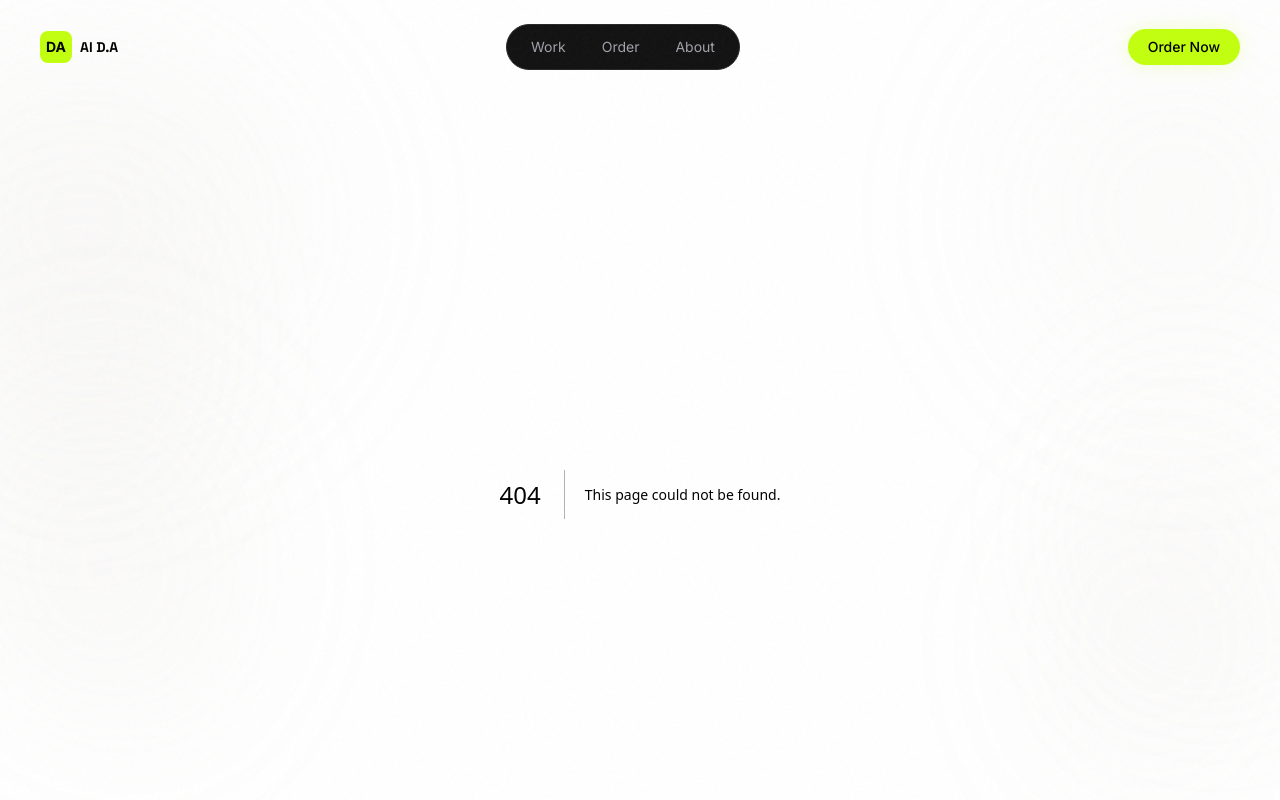
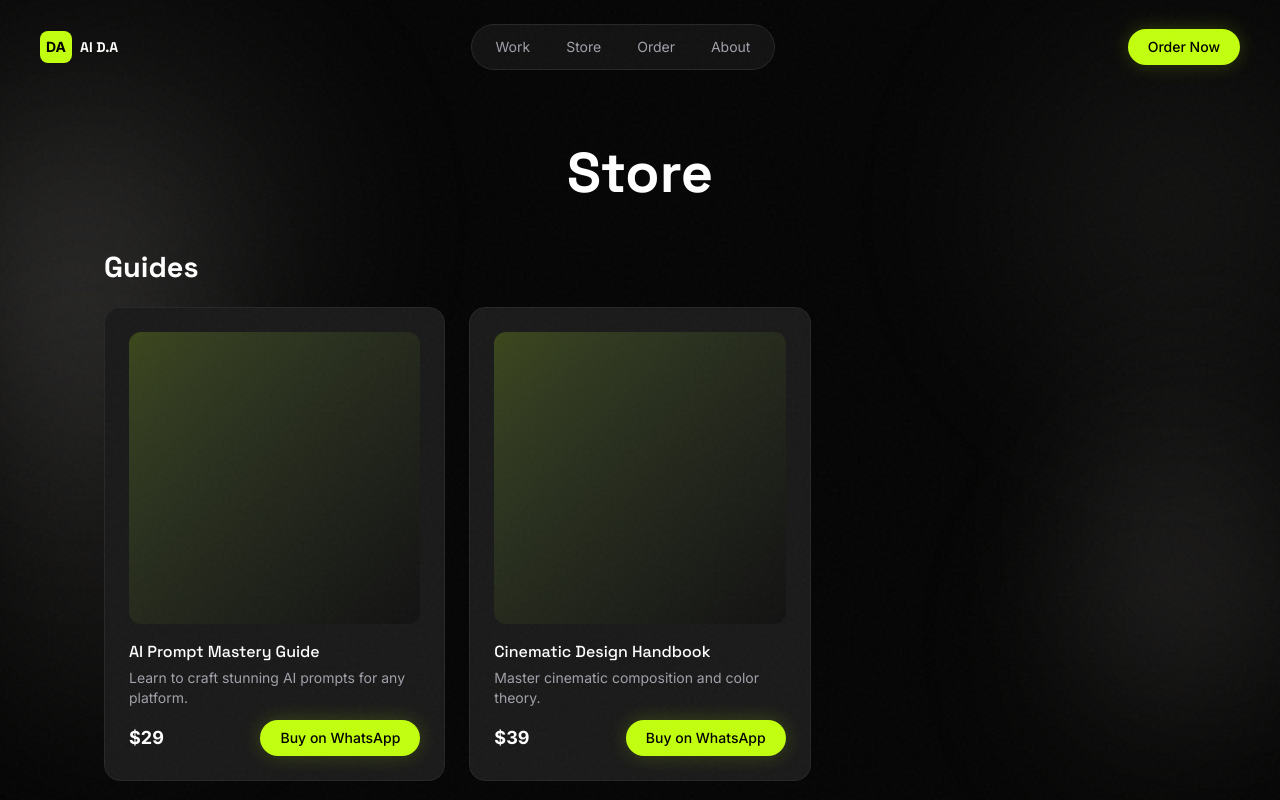
Before and after one commit to billo16-99/design-portfolio, a Next.js app: page /store in a window 1280 px wide. Before the commit this address had no page. Shown: the top 800 px of the page. Built offline with nearby package versions, Linux system fonts and the light colour scheme.

Commit message:
Add /store page with product catalog and WhatsApp ordering

```diff
--- /dev/null
+++ b/src/app/store/page.tsx
@@ -0,0 +1,25 @@
+import { products, categories } from "@/data/products"
+import ProductCard from "@/components/ProductCard"
+
+export default function StorePage() {
+  return (
+    <div className="px-4 sm:px-6 lg:px-10 py-12 max-w-6xl mx-auto">
+      <h1 className="text-[clamp(2rem,5vw,3.5rem)] font-bold font-headings leading-[1.1] mb-12 text-center">Store</h1>
+
+      {categories.map((cat) => {
+        const catProducts = products.filter((p) => p.category === cat.key)
+        if (catProducts.length === 0) return null
+        return (
+          <section key={cat.key} className="mb-12">
+            <h2 className="text-[clamp(1.2rem,3vw,1.8rem)] font-bold font-headings leading-[1.1] mb-6">{cat.label}</h2>
+            <div className="grid grid-cols-2 md:grid-cols-3 gap-3 lg:gap-6">
+              {catProducts.map((product) => (
+                <ProductCard key={product.id} product={product} />
+              ))}
+            </div>
+          </section>
+        )
+      })}
+    </div>
+  )
+}
--- a/src/components/Navbar.tsx
+++ b/src/components/Navbar.tsx
@@ -18,6 +18,7 @@ export default function Navbar() {
       {/* Desktop nav */}
       <div className="hidden md:flex items-center gap-1 bg-surface-elevated border border-border-subtle rounded-full px-2 py-1">
         <Link href="/portfolio" className="px-4 py-2 text-sm text-text-secondary hover:text-white transition-colors">Work</Link>
+        <Link href="/store" className="px-4 py-2 text-sm text-text-secondary hover:text-white transition-colors">Store</Link>
         <Link href="/order" className="px-4 py-2 text-sm text-text-secondary hover:text-white transition-colors">Order</Link>
         <Link href="/about" className="px-4 py-2 text-sm text-text-secondary hover:text-white transition-colors">About</Link>
       </div>
@@ -42,6 +43,7 @@ export default function Navbar() {
       {open && (
         <div className="absolute top-full left-0 right-0 mx-4 bg-surface-elevated border border-border-subtle rounded-[16px] p-4 flex flex-col gap-2 md:hidden">
           <Link href="/portfolio" onClick={() => setOpen(false)} className="px-4 py-3 text-sm text-text-secondary hover:text-white rounded-full hover:bg-white/5">Work</Link>
+          <Link href="/store" onClick={() => setOpen(false)} className="px-4 py-3 text-sm text-text-secondary hover:text-white rounded-full hover:bg-white/5">Store</Link>
           <Link href="/order" onClick={() => setOpen(false)} className="px-4 py-3 text-sm text-text-secondary hover:text-white rounded-full hover:bg-white/5">Order</Link>
           <Link href="/about" onClick={() => setOpen(false)} className="px-4 py-3 text-sm text-text-secondary hover:text-white rounded-full hover:bg-white/5">About</Link>
         </div>
--- /dev/null
+++ b/src/components/ProductCard.tsx
@@ -0,0 +1,24 @@
+import type { Product } from "@/data/products"
+
+export default function ProductCard({ product }: { product: Product }) {
+  const waMessage = `Hi, I'm interested in ${product.name} - $${product.price}`
+  const waUrl = `https://wa.me/233206560380?text=${encodeURIComponent(waMessage)}`
+
+  return (
+    <div className="bg-surface-card border border-border-subtle rounded-[16px] p-6 flex flex-col">
+      <div className="aspect-square rounded-[12px] bg-gradient-to-br from-primary-accent/20 to-surface-elevated mb-4" />
+      <h3 className="font-headings font-medium mb-1">{product.name}</h3>
+      <p className="text-sm text-text-secondary mb-3 flex-1">{product.description}</p>
+      <div className="flex items-center justify-between">
+        <span className="text-lg font-bold">${product.price}</span>
+        <a
+          href={waUrl}
+          target="_blank"
+          className="bg-primary-accent text-black px-5 py-2 rounded-full text-sm font-medium hover:bg-primary-accent-hover transition-all shadow-[0_0_20px_rgba(194,255,15,0.2)]"
+        >
+          Buy on WhatsApp
+        </a>
+      </div>
+    </div>
+  )
+}
--- /dev/null
+++ b/src/data/products.ts
@@ -0,0 +1,28 @@
+export type ProductCategory = "guide" | "software" | "design" | "prompt"
+
+export interface Product {
+  id: string
+  name: string
+  description: string
+  price: number
+  category: ProductCategory
+  image?: string
+}
+
+export const products: Product[] = [
+  { id: "prompt-mastery", name: "AI Prompt Mastery Guide", description: "Learn to craft stunning AI prompts for any platform.", price: 29, category: "guide" },
+  { id: "cinema-handbook", name: "Cinematic Design Handbook", description: "Master cinematic composition and color theory.", price: 39, category: "guide" },
+  { id: "lr-presets", name: "Pro Lightroom Presets", description: "Cinematic color grading presets for any photo.", price: 19, category: "software" },
+  { id: "ps-actions", name: "Photoshop Actions Pack", description: "One-click actions for pro retouching workflow.", price: 24, category: "software" },
+  { id: "social-bundle", name: "Social Media Mega Bundle", description: "50+ ready-to-use social media design templates.", price: 49, category: "design" },
+  { id: "poster-kit", name: "Poster Template Kit", description: "Customizable AI poster templates for any occasion.", price: 34, category: "design" },
+  { id: "100-prompts", name: "100 Premium Midjourney Prompts", description: "Curated prompts for breathtaking AI imagery.", price: 14, category: "prompt" },
+  { id: "cinema-prompts", name: "Cinematic AI Prompt Pack", description: "Film-grade AI prompts for cinematic visuals.", price: 19, category: "prompt" },
+]
+
+export const categories: { key: ProductCategory; label: string }[] = [
+  { key: "guide", label: "Guides" },
+  { key: "software", label: "Software" },
+  { key: "design", label: "Pro Designs" },
+  { key: "prompt", label: "AI Prompts" },
+]
```
Also changed, not shown: 1 other file (tests, documents, lock files or other folders).
